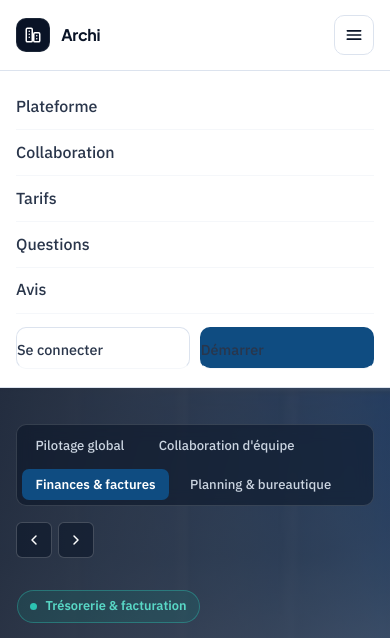
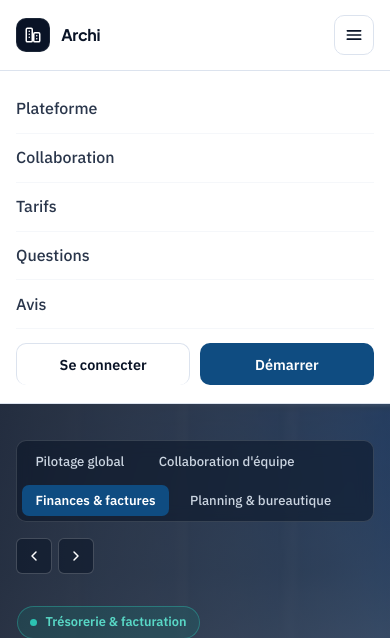
Before and after one commit to like2300/gestion-societe, a Django app: page / in a window 390 px wide, after a click that opens the changed part. Shown: the top 638 px of the page. Run offline with Django 5.2, Linux system fonts and the light colour scheme; data comes from the database, SQL or seed files in the repository; data that the repository does not hold is empty; some libraries are stand-ins or nearby versions.

Commit message:
Vitrine: corriger le menu mobile et le bouton bleu en texte blanc

```diff
--- a/app/templates/vitrine/base.html
+++ b/app/templates/vitrine/base.html
@@ -185,20 +185,29 @@
             background: #ffffff;
             padding: 0.85rem 16px 1.15rem;
         }
-        .nav-mobile.ouvert { display: block; }
-        .nav-mobile a {
+        .nav-mobile.ouvert {
             display: block;
-            padding: 0.6rem 0;
+            max-height: calc(100vh - 70px);
+            overflow-y: auto;
+        }
+        .nav-mobile a:not(.btn) {
+            display: block;
+            padding: 0.7rem 0;
             text-decoration: none;
             font-weight: 500;
             color: var(--texte);
             border-bottom: 1px solid var(--fond);
         }
         .nav-mobile-actions {
-            display: flex;
+            display: grid;
+            grid-template-columns: repeat(auto-fit, minmax(140px, 1fr));
             gap: 0.6rem;
             margin-top: 0.85rem;
-            flex-wrap: wrap;
+        }
+        .nav-mobile .btn {
+            display: flex;
+            width: 100%;
+            border-bottom: 0;
         }
 
         /* Boutons */
@@ -226,6 +235,14 @@
             background: var(--bleu-f);
             transform: translateY(-1px);
         }
+        /* Dans le menu mobile, le texte du bouton bleu reste blanc. */
+        .nav-mobile .btn-plein,
+        .nav-mobile .btn-plein:hover,
+        .nav-mobile .btn-plein:focus-visible {
+            color: #ffffff;
+            background: var(--bleu);
+        }
+        .nav-mobile .btn-plein:hover { background: var(--bleu-f); }
         .btn-ligne {
             border-color: var(--trait);
             color: var(--encre);
@@ -320,10 +337,10 @@
             <a href="{% url 'vitrine' %}#avis">Avis</a>
             <div class="nav-mobile-actions">
                 {% if user.is_authenticated %}
-                    <a class="btn btn-plein" style="width:100%" href="{% url 'gestion:post_login_redirect' %}">Accéder à mon espace</a>
+                    <a class="btn btn-plein" href="{% url 'gestion:post_login_redirect' %}">Accéder à mon espace</a>
                 {% else %}
-                    <a class="btn btn-ligne" style="flex:1" href="{% url 'account_login' %}">Se connecter</a>
-                    <a class="btn btn-plein" style="flex:1" href="{% url 'vitrine' %}#tarifs">Démarrer</a>
+                    <a class="btn btn-ligne" href="{% url 'account_login' %}">Se connecter</a>
+                    <a class="btn btn-plein" href="{% url 'vitrine' %}#tarifs">Démarrer</a>
                 {% endif %}
             </div>
         </div>
```
